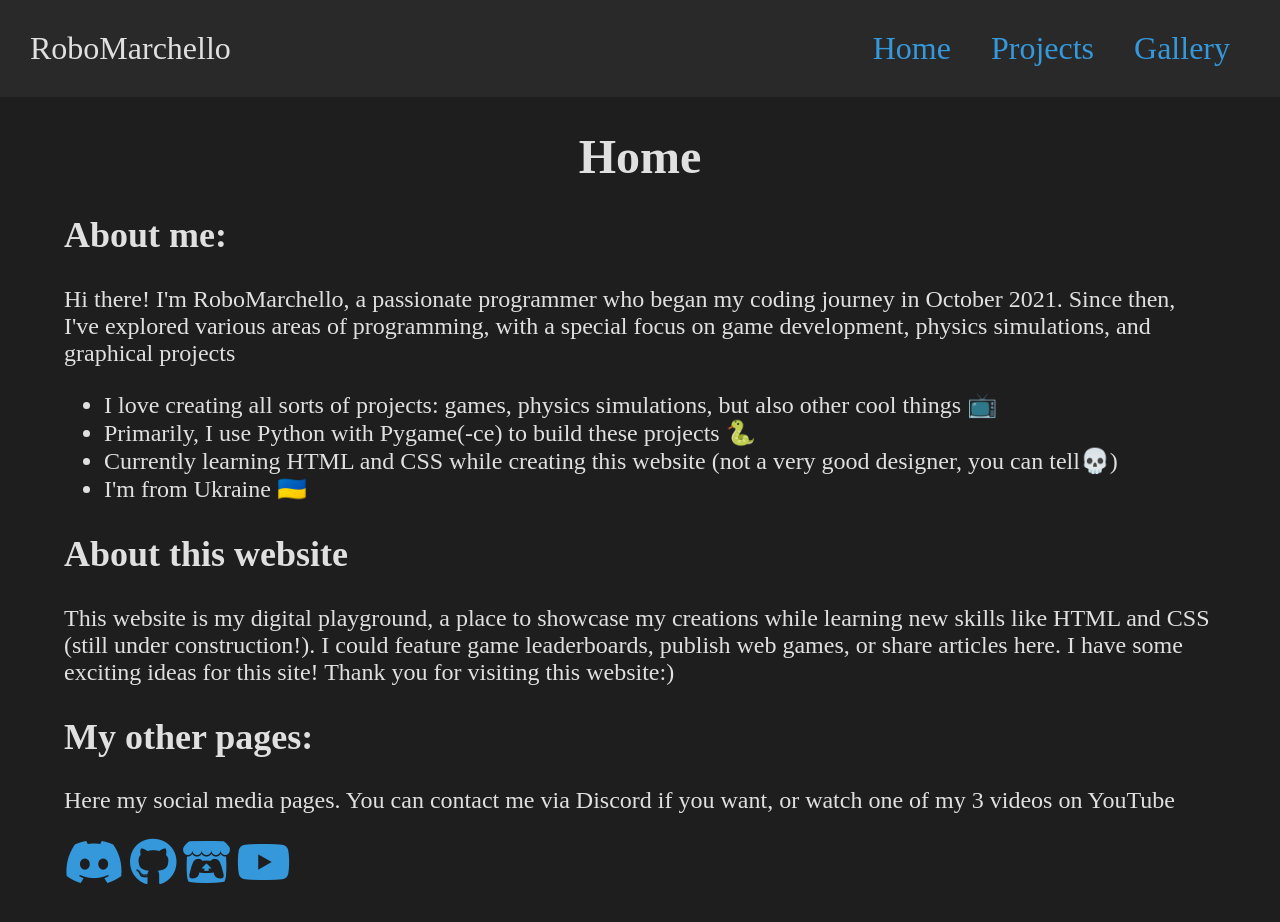
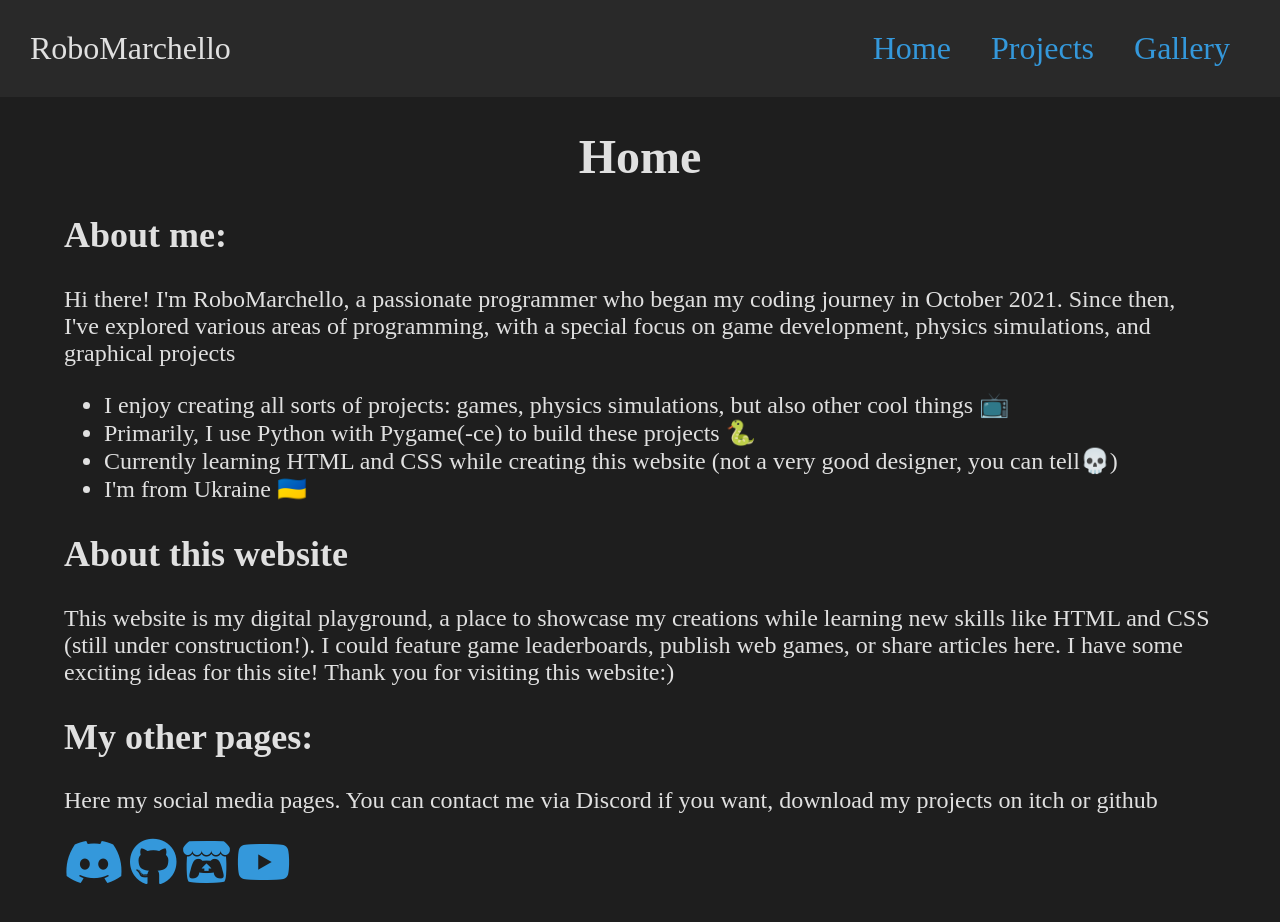
Before and after one commit to Robomarchello/robomarchello.github.io, a plain HTML site: page index.html in a window 1280 px wide. Drawn offline with Linux system fonts and the light colour scheme.

Commit message:
index.html

```diff
--- a/home.html
+++ b/index.html
@@ -2,6 +2,7 @@
 <!DOCTYPE html>
 <html>
     <head>
+        <title>RoboMarchello</title>
         <link rel="stylesheet" href="css/general.css">
         <link rel="stylesheet" href="css/about.css">
         <link rel="stylesheet" href="https://cdnjs.cloudflare.com/ajax/libs/font-awesome/6.3.0/css/all.min.css" />
@@ -13,7 +14,7 @@
         <div class="page-nav">
             <div class="title-name">RoboMarchello</div>
             <div class="navigation-links">
-                <a href="./home.html">Home</a>
+                <a href="./index.html">Home</a>
                 <a href="./projects.html">Projects</a>
                 <a href="./gallery.html">Gallery</a>
             </div>
@@ -29,7 +30,7 @@
                 </p>
                 <ul>
                     <li>
-                        I love creating all sorts of projects: games, physics simulations, but also other cool things 📺
+                        I enjoy creating all sorts of projects: games, physics simulations, but also other cool things 📺
                     </li>
                     <li>
                         Primarily, I use Python with Pygame(-ce) to build these projects 🐍
@@ -53,7 +54,7 @@
                 <h2>
                     My other pages:
                 </h2>
-                <p>Here my social media pages. You can contact me via Discord if you want, or watch one of my 3 videos on YouTube</p>
+                <p>Here my social media pages. You can contact me via Discord if you want, download my projects on itch or github</p>
                 <div class="links">
                     <a target="_blank" href="https://discordapp.com/users/412231472968237066"  class="fab fa-discord fa-2x"></a>
                     <a target="_blank" href="https://github.com/robomarchello"  class="fab fa-github fa-2x"></a>
```
Also changed, not shown: gallery.html (+2 -1 lines), projects.html (+2 -1 lines).
